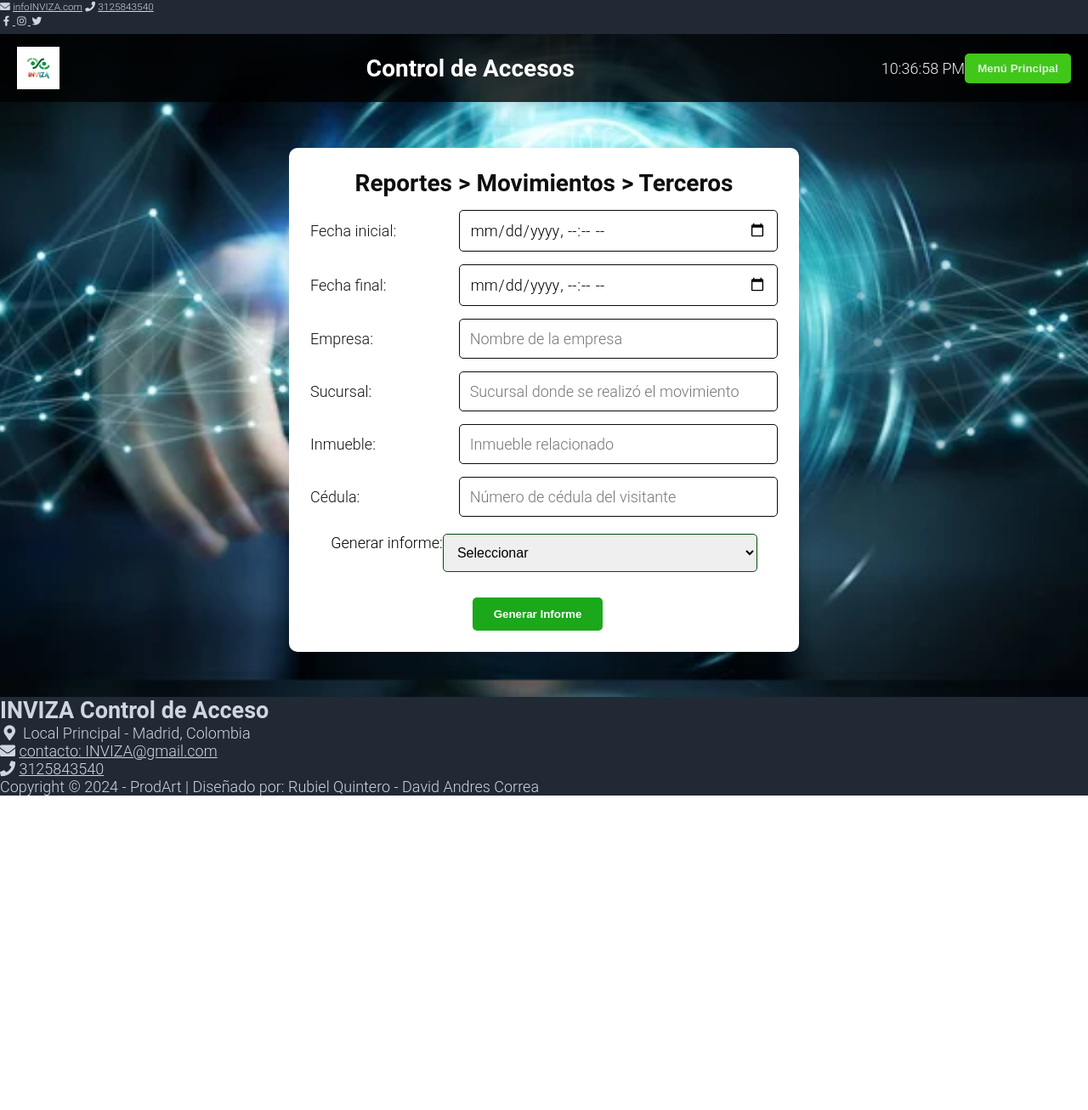
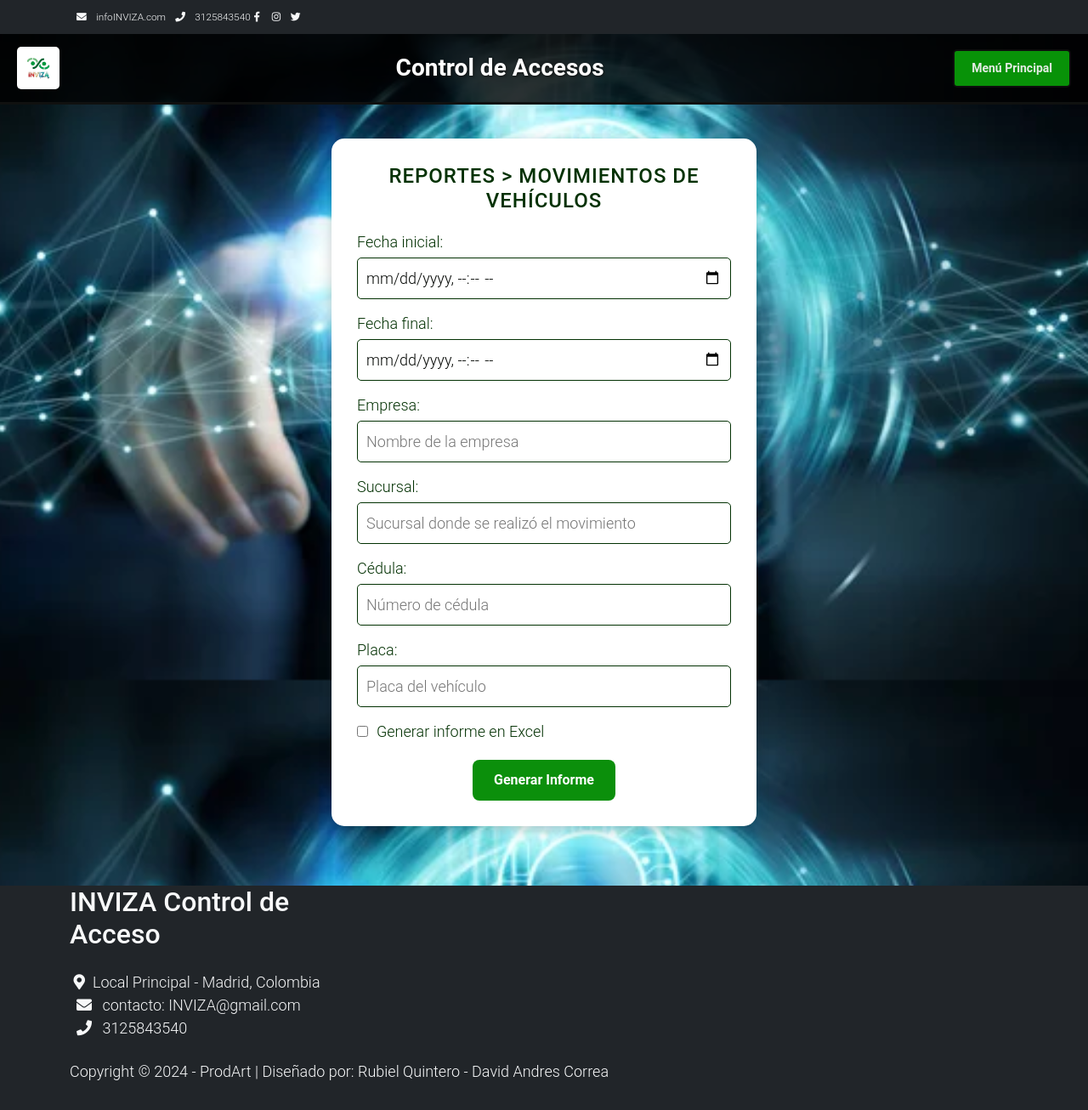
Before and after one commit to Rubiel0222/INVIZA-control-de-acceso-, a PHP site: page /reportes-movimientos-terceros.html in a window 1280 px wide. Shown: the whole page at 85% size. Before the commit the page ends 936 px from the top, so only its background shows below. Run offline with PHP 8.4, Linux system fonts and the light colour scheme.

Commit message:
Descripción clara de los cambios realizados

```diff
--- a/CSS/styles_reportes_movimientos_terceros.css
+++ b/CSS/styles_reportes_movimientos_terceros.css
@@ -23,7 +23,7 @@ body {
     justify-content: space-between;
     align-items: center;
     box-shadow: 0 4px 8px rgba(0, 0, 0, 0.1); /* Sombra sutil */
-    margin-bottom: 30px; /* Separación entre el encabezado y el contenido principal */
+    margin-bottom: 5px; /* Separación entre el encabezado y el contenido principal */
 }
 
 .header img {
@@ -70,7 +70,7 @@ body {
     height: 80vh;
     border-radius: 8px;
     box-shadow: 0 6px 15px rgba(0, 0, 0, 0.1); /* Sombra suave */
-    margin-bottom: 30px; /* Separación entre el formulario y el pie de página */
+    margin-bottom: 5px; /* Separación entre el formulario y el pie de página */
 }
 
 .main h2 {
@@ -87,7 +87,7 @@ body {
     border-radius: 10px;
     box-shadow: 0 6px 15px rgba(0, 0, 0, 0.1);
     width: 100%;
-    max-width: 600px;
+    max-width: 500px;
 }
 
 .form-group {
--- a/reportes-movimientos-terceros.html
+++ b/reportes-movimientos-terceros.html
@@ -4,23 +4,14 @@
 <head>
     <meta charset="UTF-8">
     <meta name="viewport" content="width=device-width, initial-scale=1.0">
-    <title>Control de Accesos - Reportes > Movimientos > Terceros</title>
-    <link rel="stylesheet" href="CSS/styles_reportes_movimientos_terceros.css">
+    <title>Control de Accesos - Reportes > Movimientos de Vehículos</title>
+    <link rel="stylesheet" href="CSS/styles_reportes_movimientos_vehiculos.css">
     <link rel="stylesheet" href="css/fontawesome.min.css">
     <link rel="stylesheet" href="css/slick-theme.css">
     <link rel="stylesheet" href="css/templatemo.css">
     <link rel="stylesheet" href="css/fontawesome.css">
-    <link rel="stylesheet" href="css/slick.min.css">
-    <link rel="stylesheet" href="CSS/templatemo.min.css">
-    <script>
-        function updateTime() {
-            const now = new Date();
-            const timeElement = document.getElementById("current-time");
-            timeElement.textContent = now.toLocaleTimeString();
-        }
-
-        setInterval(updateTime, 1000);
-    </script>
+    <link rel="stylesheet" href="assets/css/bootstrap.min.css">
+    <script src="JS/reportes movimientos vehiculos .js" defer></script>
     <style>
         body {
             font-family: 'Roboto', 'Open Sans', 'Lato', Arial, sans-serif;
@@ -62,7 +53,7 @@
 
     <!-- Encabezado superior -->
     <div class="header">
-        <img src="IMAGENES/logo_inviza.jpg" alt="Logo Inviza">
+        <img src="IMAGENES/logo_inviza.jpg" alt="Logo Inviza.jpg">
         <h1>Control de Accesos</h1>
         <div class="time">
             <span id="current-time"></span>
@@ -70,12 +61,13 @@
         </div>
     </div>
 
-
+    <!-- Sección principal -->
     <div class="main">
         <div class="form-container">
-            <h2>Reportes > Movimientos > Terceros</h2>
+            <h2>Reportes > Movimientos de Vehículos</h2>
 
-            <form method="POST" action="#" data-json="false" id="form-terceros">
+            <!-- Formulario de ingreso de datos -->
+            <form id="form-informe" method="POST" action="#" data-json="false">
                 <div class="form-group">
                     <label for="fecha-inicial">Fecha inicial:</label>
                     <input type="datetime-local" id="fecha-inicial" name="fecha-inicial" required>
@@ -97,35 +89,28 @@
                 </div>
 
                 <div class="form-group">
-                    <label for="inmueble">Inmueble:</label>
-                    <input type="text" id="inmueble" name="inmueble" placeholder="Inmueble relacionado">
+                    <label for="cedula">Cédula:</label>
+                    <input type="text" id="cedula" name="cedula" placeholder="Número de cédula">
                 </div>
 
                 <div class="form-group">
-                    <label for="cedula">Cédula:</label>
-                    <input type="text" id="cedula" name="cedula" placeholder="Número de cédula del visitante">
+                    <label for="placa">Placa:</label>
+                    <input type="text" id="placa" name="placa" placeholder="Placa del vehículo">
                 </div>
 
-                <!-- Desplegable para opciones de informes -->
-                <div class="dropdown-group">
-                    <label for="seleccionar">Generar informe:</label>
-                    <select id="seleccionar" name="seleccionar" required>
-                        <option value="">Seleccionar</option>
-                        <option value="excel">Generar informe en Excel</option>
-                        <option value="areas">Generar informe con áreas de más visitas</option>
-                        <option value="usuarios">Generar informe con usuario con más visitas</option>
-                        <option value="visitantes">Generar informe con visitante con más visitas</option>
-                    </select>
+                <!-- Checkbox para generar informe en Excel -->
+                <div class="checkbox-group">
+                    <input type="checkbox" id="excel" name="excel">
+                    <label for="excel">Generar informe en Excel</label>
                 </div>
 
-                <!-- Botón para generar informe -->
+                <!-- Botones -->
                 <div class="button-group">
                     <button type="submit">Generar Informe</button>
                 </div>
             </form>
         </div>
     </div>
-
     <!-- Pie de página -->
     <footer class="bg-dark" id="templatemo_footer" style="margin-top: 30px;">
         <div class="container text-light">
```
Also changed, not shown: reportes movimientos de vehiculos.html (+19 -20 lines), reportes movimientos funcionarios.html (+19 -60 lines). Lines whose indentation alone changed are shown as unchanged.
